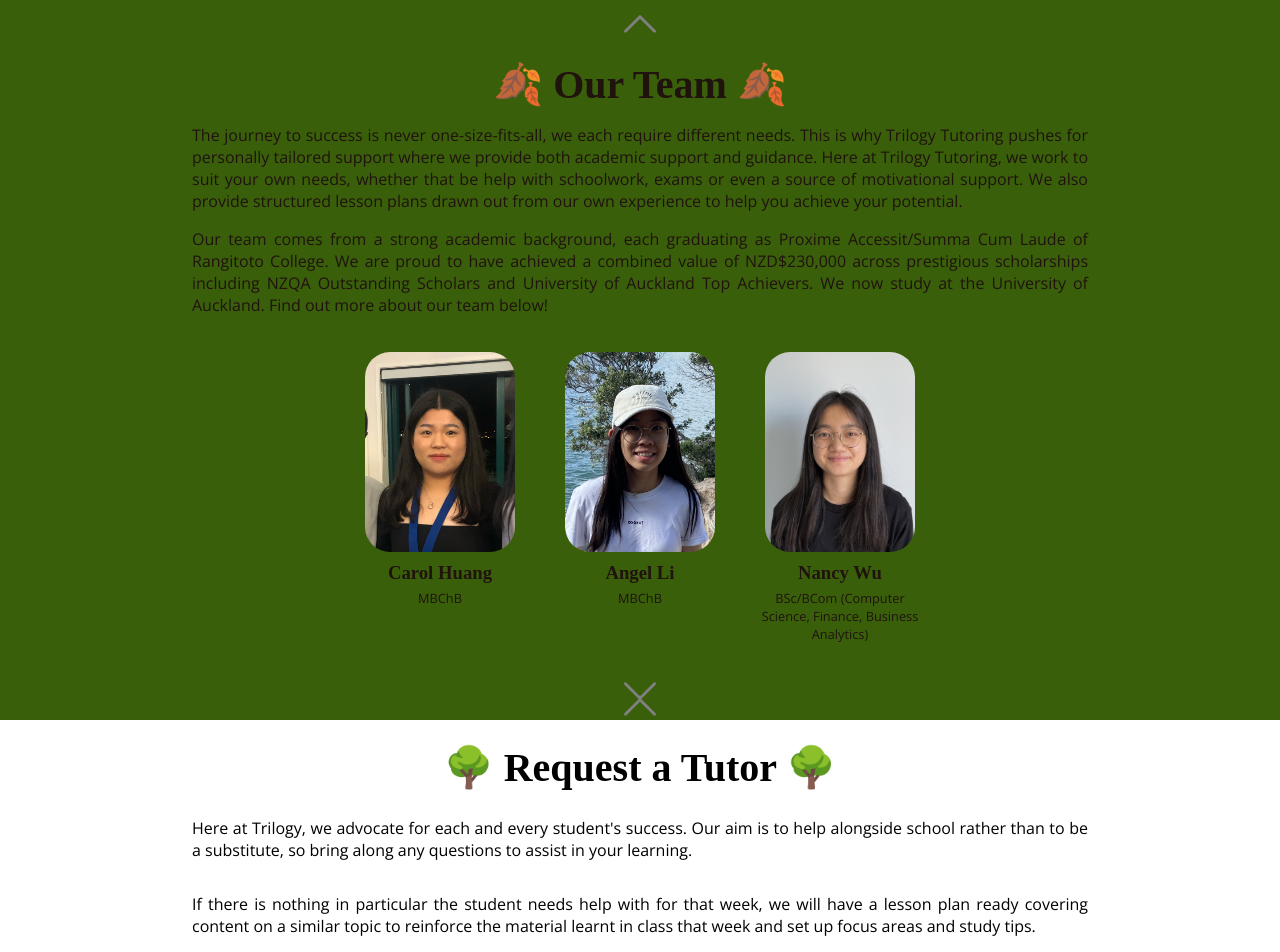
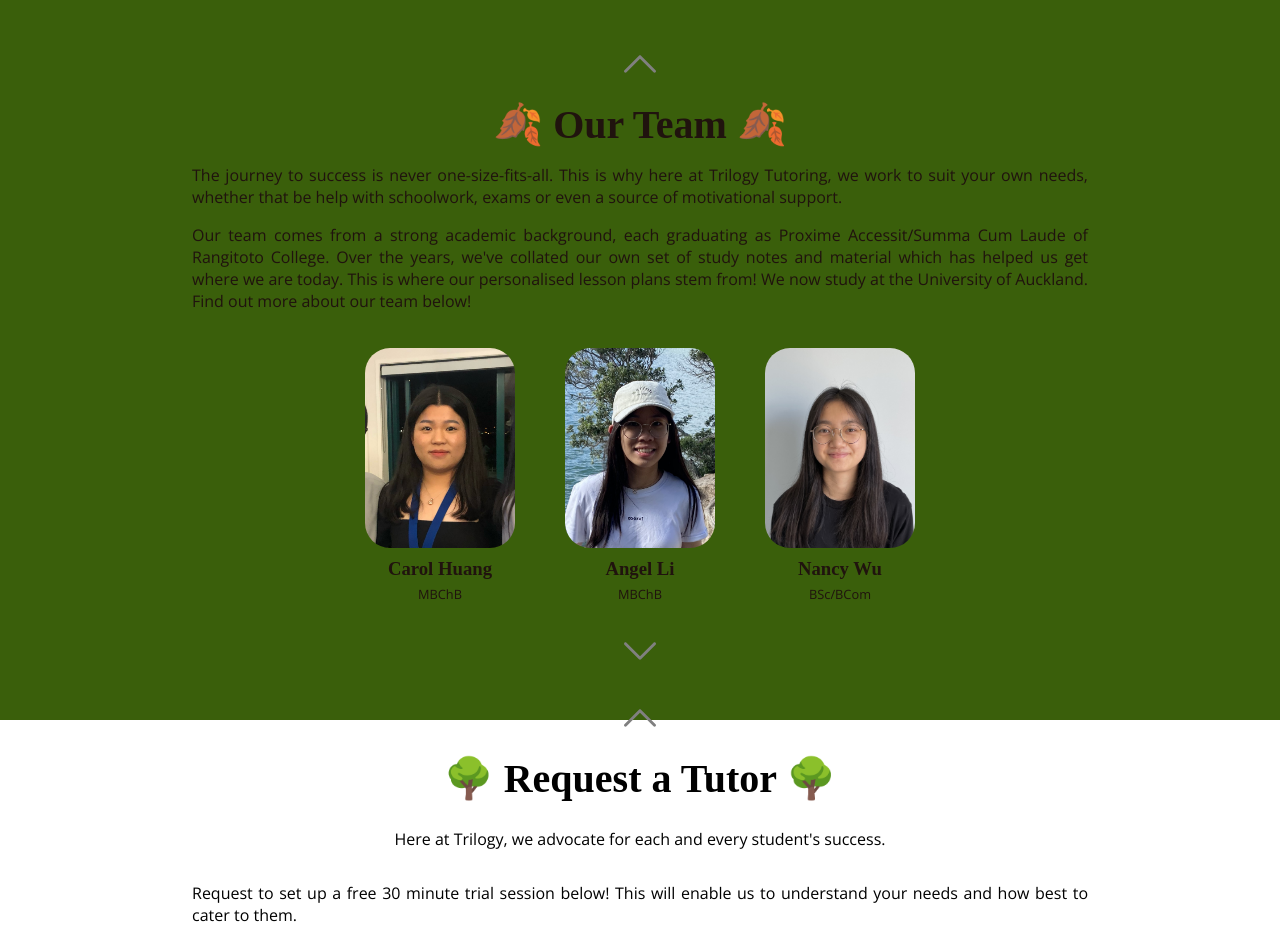
Before and after one commit to nancywu45/trilogy-tutoring, a React (Create React App) app: page / in a window 1280 px wide. Shown: the part 1520-2472 px from the top of the page. Built offline with nearby package versions, Linux system fonts and the light colour scheme; a web font is replaced by a local one.

Commit message:
refactor code & update paragraph text

```diff
--- a/src/pages/Home.js
+++ b/src/pages/Home.js
@@ -9,6 +9,7 @@
       <p>
         <em className="slogan">Your friendly neighbourhood tutors</em>
       </p>
+      <p className="instagramHandle">@trilogytutoring</p>
 
       <div className="button">
         <a href="#requestatutor">
--- a/src/pages/OurTeam.js
+++ b/src/pages/OurTeam.js
@@ -15,20 +15,16 @@
       <div className="sectionContent">
         <h2 className="sectionTitle">🍂 Our Team 🍂</h2>
         <p>
-          The journey to success is never one-size-fits-all, we each require
-          different needs. This is why Trilogy Tutoring pushes for personally
-          tailored support where we provide both academic support and guidance.
-          Here at Trilogy Tutoring, we work to suit your own needs, whether that
-          be help with schoolwork, exams or even a source of motivational
-          support. We also provide structured lesson plans drawn out from our
-          own experience to help you achieve your potential.
+          The journey to success is never one-size-fits-all. This is why here at
+          Trilogy Tutoring, we work to suit your own needs, whether that be help
+          with schoolwork, exams or even a source of motivational support.
         </p>
         <p>
           Our team comes from a strong academic background, each graduating as
-          Proxime Accessit/Summa Cum Laude of Rangitoto College. We are proud to
-          have achieved a combined value of NZD$230,000 across prestigious
-          scholarships including NZQA Outstanding Scholars and University of
-          Auckland Top Achievers. We now study at the University of Auckland.
+          Proxime Accessit/Summa Cum Laude of Rangitoto College. Over the years,
+          we've collated our own set of study notes and material which has
+          helped us get where we are today. This is where our personalised
+          lesson plans stem from! We now study at the University of Auckland.
           Find out more about our team below!
         </p>
         <div className="profiles">
@@ -45,9 +41,7 @@
           <div className="tutor">
             <img src={require("../images/nancy.jpg")} alt="Nancy Wu" />
             <h3 className="tutorName">Nancy Wu</h3>
-            <p className="degree">
-              BSc/BCom (Computer Science, Finance, Business Analytics)
-            </p>
+            <p className="degree">BSc/BCom</p>
           </div>
         </div>
       </div>
--- a/src/pages/RequestATutor.js
+++ b/src/pages/RequestATutor.js
@@ -12,22 +12,11 @@
       </div>
 
       <h2 className="sectionTitle">🌳 Request a Tutor 🌳</h2>
+      <p>Here at Trilogy, we advocate for each and every student's success.</p>
       <p>
-        Here at Trilogy, we advocate for each and every student's success. Our
-        aim is to help alongside school rather than to be a substitute, so bring
-        along any questions to assist in your learning.
+        Request to set up a free 30 minute trial session below! This will enable
+        us to understand your needs and how best to cater to them.
       </p>
-      <p>
-        If there is nothing in particular the student needs help with for that
-        week, we will have a lesson plan ready covering content on a similar
-        topic to reinforce the material learnt in class that week and set up
-        focus areas and study tips.
-      </p>
-      {/* <div className="button">
-        <a href="https://forms.gle/j1QrJvoTKEewEsxH7" target="_blank">
-          <button>Sign up now</button>
-        </a>
-      </div> */}
       <div className="submissionForm">
         <form action="https://formbold.com/s/ozVZq" method="POST">
           <label for="email">
--- a/src/styles/Navbar.css
+++ b/src/styles/Navbar.css
@@ -47,14 +47,11 @@
 
 .mobile li img {
   max-width: 2rem;
-  /* transform: rotate(0deg);
-  transition: transform 0.5s; */
 }
-/*
-.mobile li img:hover {
-  width: 16rem;
-  transform: rotate(-180deg);
-} */
+
+.mobile li a {
+  text-decoration: none;
+}
 
 .navbar:hover li img {
   width: 16rem;
--- a/src/styles/home.css
+++ b/src/styles/home.css
@@ -12,7 +12,7 @@
 }
 
 .title {
-  color: #d4af37;
+  color: var(--bg-secondary);
   font-size: 70px;
   margin: 0;
   width: 95%;
@@ -22,7 +22,12 @@
 .slogan {
   display: flex;
   justify-content: center;
-  color: #d4af37;
+  color: var(--bg-secondary);
+}
+
+.instagramHandle {
+  color: var(--bg-secondary);
+  margin: 0;
 }
 
 .home button:hover {
```
Also changed, not shown: src/index.js (+0 -24 lines).
